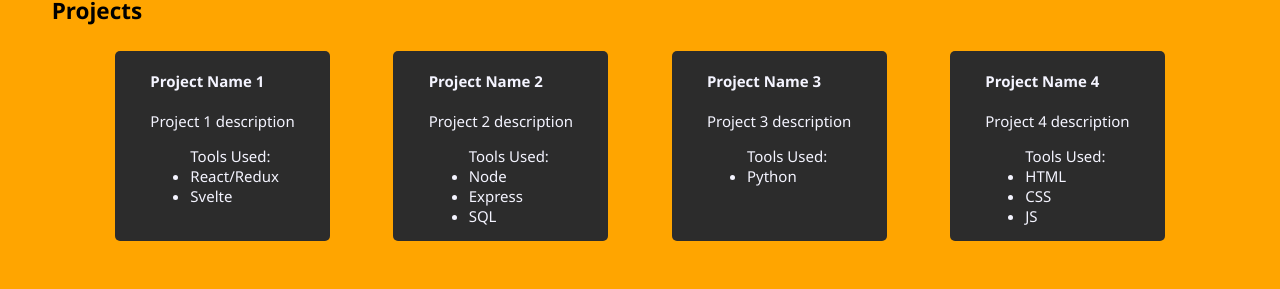
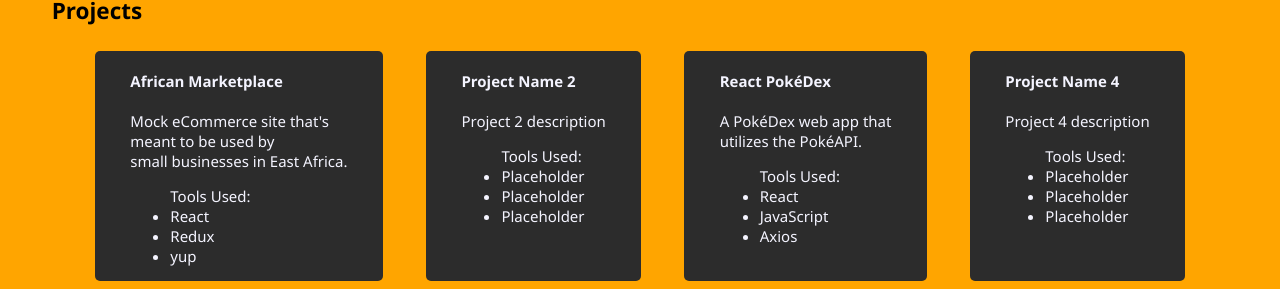
Before and after one commit to MorganWilliamson/u4-portfolio, a React (Create React App) app in the folder portfolio/: page / in a window 1280 px wide. Shown: the part 459-748 px from the top of the page. Built offline with nearby package versions, Linux system fonts and the light colour scheme.

Commit message:
Updated placeholder info.

```diff
--- a/portfolio/src/App.js
+++ b/portfolio/src/App.js
@@ -13,12 +13,11 @@ const App = () => {
     <div className="App">
       <header className="App-header">
         <Navbar darkMode={darkMode} setDarkMode={setDarkMode}/>
+      </header>
         <About />
         <Projects />
         <Contact />
         <Footer />
-        <p>App component is rendering.</p>
-      </header>
     </div>
   );
 }
--- a/portfolio/src/components/Footer.js
+++ b/portfolio/src/components/Footer.js
@@ -4,7 +4,7 @@ import "../stylesheets/Footer.css";
 const Footer = () => {
     return (
         <section className="footer">
-            <h4>Morgan Williamson</h4>
+            <h4>Morgan Williamson | 2020</h4>
             <a className="repo" href="https://github.com/MorganWilliamson/u4-portfolio" rel="noreferrer" target="_blank" >GitHub Repo</a>
 
             <div className="footerSM">
--- a/portfolio/src/components/Projects.js
+++ b/portfolio/src/components/Projects.js
@@ -6,12 +6,13 @@ const Projects = () => {
         <section className="projects">
             <h2>Projects</h2>
             <div className="projectsContainer">
-                <a href="https://www.google.com" rel="noreferrer" target="_blank">
-                    <h4>Project Name 1</h4>
-                    <p>Project 1 description</p>
+                <a href="https://github.com/Build-Week-TT16FT-African-Marketplace/front-end" rel="noreferrer" target="_blank">
+                    <h4>African Marketplace</h4>
+                    <p>Mock eCommerce site that's <br/> meant to be used by <br/>small businesses in East Africa.</p>
                     <ul>Tools Used:
-                        <li>React/Redux</li>
-                        <li>Svelte</li>
+                        <li>React</li>
+                        <li>Redux</li>
+                        <li>yup</li>
                     </ul>
                 </a>
 
@@ -19,17 +20,19 @@ const Projects = () => {
                     <h4>Project Name 2</h4>
                     <p>Project 2 description</p>
                     <ul>Tools Used:
-                        <li>Node</li>
-                        <li>Express</li>
-                        <li>SQL</li>
+                        <li>Placeholder</li>
+                        <li>Placeholder</li>
+                        <li>Placeholder</li>
                     </ul>
                 </a>
 
-                <a href="https://www.google.com" rel="noreferrer" target="_blank">
-                    <h4>Project Name 3</h4>
-                    <p>Project 3 description</p>
+                <a href="https://github.com/MorganWilliamson/pokeapi-test" rel="noreferrer" target="_blank">
+                    <h4>React PokéDex</h4>
+                    <p>A PokéDex web app that <br/>utilizes the PokéAPI.</p>
                     <ul>Tools Used:
-                        <li>Python</li>
+                        <li>React</li>
+                        <li>JavaScript</li>
+                        <li>Axios</li>
                     </ul>
                 </a>
 
@@ -37,9 +40,9 @@ const Projects = () => {
                     <h4>Project Name 4</h4>
                     <p>Project 4 description</p>
                     <ul>Tools Used:
-                        <li>HTML</li>
-                        <li>CSS</li>
-                        <li>JS</li>
+                        <li>Placeholder</li>
+                        <li>Placeholder</li>
+                        <li>Placeholder</li>
                     </ul>
                 </a>
             </div>
--- a/portfolio/src/stylesheets/Contact.css
+++ b/portfolio/src/stylesheets/Contact.css
@@ -7,6 +7,7 @@
     flex-direction: column;
     align-items: center;
     font-size: 1.5em;
+    border: 1px solid black;
 }
 
 .contactForm {
```
